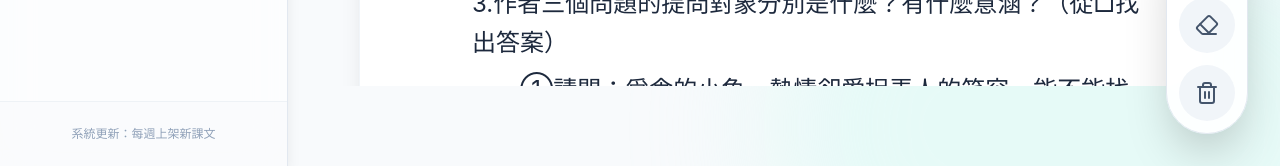
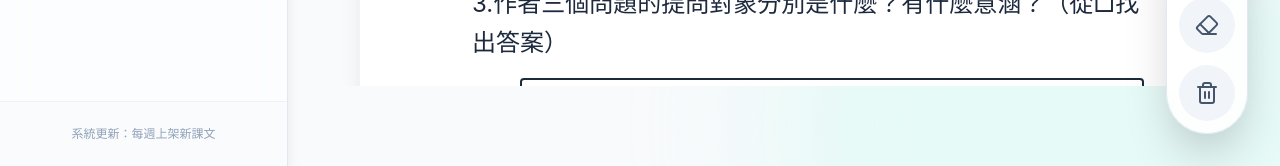
Before and after one commit to chy23/mandarin-handout-app, a React (Vite) app: page / in a window 1280 px wide. Shown: the part 634-800 px from the top of the page. Built offline with nearby package versions, Linux system fonts and the light colour scheme.

Commit message:
補上第一、二課任務一缺漏的選項提示框

```diff
--- a/src/components/HandoutViewer.jsx
+++ b/src/components/HandoutViewer.jsx
@@ -422,7 +422,7 @@ export default function HandoutViewer({ lesson, isSidebarOpen, setIsSidebarOpen
             <h2 className="font-bold text-slate-800 text-xl mb-4">任務一、文意理解，深入認識課文</h2>
             <div className="mb-8 space-y-2">
               {lesson.task1.map((item, i) => (
-                <div key={i} style={{ marginLeft: `${item.indent * 2}em` }} className="leading-relaxed">
+                <div key={i} style={{ marginLeft: `${item.indent * 2}em` }} className={`leading-relaxed ${item.isBox ? 'border-2 border-slate-800 p-4 rounded bg-white my-4 font-bold' : ''}`}>
                   {parseTask1(item.text, showAllAnswers)}
                 </div>
               ))}
--- a/src/data/lessons.js
+++ b/src/data/lessons.js
@@ -28,6 +28,11 @@ export const lessons = [
       {
         "indent": 1,
         "text": "3.作者三個問題的提問對象分別是什麼？有什麼意涵？（從□找出答案）"
+      },
+      {
+        "indent": 2,
+        "text": "【選項】：學習的真諦要勇於接受挑戰，才能突破現狀，展翅高飛。 / 團體群性要懂得為人著想，才能擁有美好的人際關係。 / 唯有正向思考，才能握有讓自己更好的鑰匙。",
+        "isBox": true
       },
       {
         "indent": 2,
@@ -272,6 +277,11 @@ export const lessons = [
       },
       {
         "indent": 2,
+        "text": "【選項】：害怕、神氣、憤慨、自私、孤單可憐",
+        "isBox": true
+      },
+      {
+        "indent": 2,
         "text": "*神氣*⇨*害怕*⇨*憤慨*⇨*孤單可憐*⇨*自私*"
       },
       {
@@ -293,6 +303,11 @@ export const lessons = [
       {
         "indent": 1,
         "text": "7.當女兒遇到困難，作者採取開導方法依序如何？"
+      },
+      {
+        "indent": 2,
+        "text": "【選項】：提供建議、說明道理、以自身經驗為例、給予鼓勵",
+        "isBox": true
       },
       {
         "indent": 2,
```
